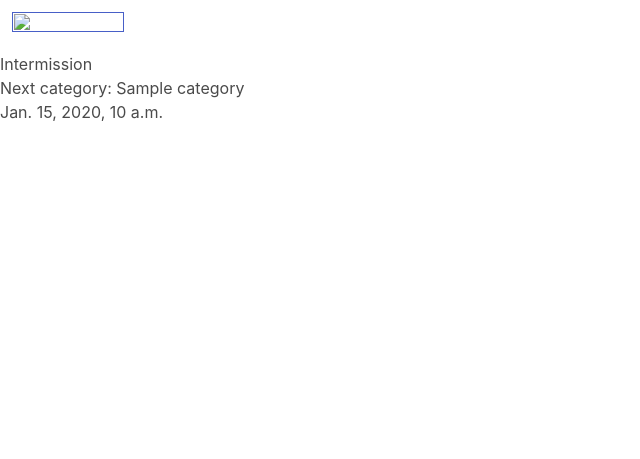
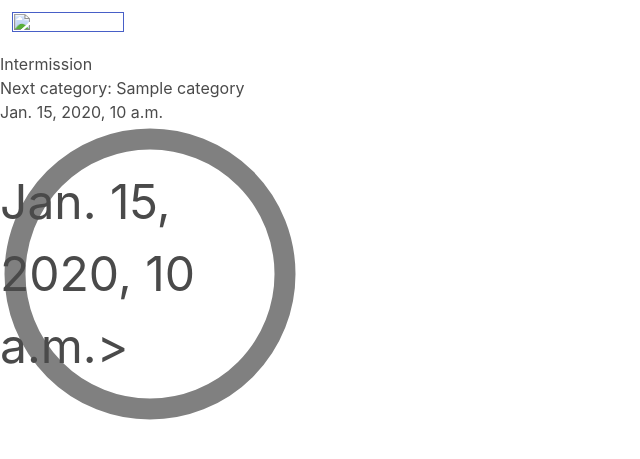
Before and after one commit to jermzblake/Trivia-Night, a Django app: template main_app/templates/game/intermission.html in a window 1280 px wide. Shown: the top 459 px of the page, without its empty margins (0-640 px from the left). Run offline with Django 3.2, Linux system fonts and the light colour scheme; the template is opened without the code that fills it: most values are stand-ins (such as "Sample title", 1, 10 or a date in 2020).

Commit message:
add svg to intermission html and style it for skeleton of timer

```diff
--- a/main_app/static/css/style.css
+++ b/main_app/static/css/style.css
@@ -24,3 +24,41 @@ main {
   padding: 1em;
   margin: 1em 2em 1.5em 1em;
 }
+
+/* Sets the containers height and width */
+.base-timer {
+  position: relative;
+  height: 300px;
+  width: 300px;
+}
+
+/* Removes SVG styling that would hide the time label */
+.base-timer__circle {
+  fill: none;
+  stroke: none;
+}
+
+/* The SVG path that displays the timer's progress */
+.base-timer__path-elapsed {
+  stroke-width: 7px;
+  stroke: grey;
+}
+
+.base-timer__label {
+  position: absolute;
+
+  /* Size should match the parent container */
+  width: 300px;
+  height: 300px;
+
+  /* Keep the label aligned to the top */
+  top: 0;
+
+  /* Create a flexible box that centers content vertically and horizontally */
+  display: flex;
+  align-items: center;
+  justify-content: center;
+
+  /* Sort of an arbitrary number; adjust to your liking */
+  font-size: 48px;
+}
--- a/main_app/static/js/intermission.js
+++ b/main_app/static/js/intermission.js
@@ -1,3 +1,27 @@
 setTimeout (function() {
   window.location.href = 'http://127.0.0.1:8000/switchboard'
 }, time_left)
+
+// // Start with an initial value of 20 seconds
+// const TIME_LIMIT = 20;
+
+// // Initially, no time has passed, but this will count up
+// // and subtract from the TIME_LIMIT
+// let timePassed = 0;
+// let timeLeft = TIME_LIMIT;
+
+function formatTimeLeft(time) {
+  // The largest round integer less than or equal to the result of time divided being by 60.
+  const minutes = Math.floor(time / 60);
+
+  // Seconds are the remainder of the time divided by 60 (modulus operator)
+  let seconds = time % 60;
+
+  // If the value of seconds is less than 10, then display seconds with a leading zero
+  if (seconds < 10) {
+    seconds = `0${seconds}`;
+  }
+
+  // The output in MM:SS format
+  return `${minutes}:${seconds}`;
+}
--- a/main_app/templates/game/intermission.html
+++ b/main_app/templates/game/intermission.html
@@ -8,4 +8,17 @@
 <h1>Next category: {{category}}</h1>
 <h1>{{time_left}}</h1>
 
+<div class="base-timer">
+    <svg class="base-timer__svg" viewBox="0 0 100 100" xmlns="http://www.w3.org/2000/svg">
+      <g class="base-timer__circle">
+        <circle class="base-timer__path-elapsed" cx="50" cy="50" r="45" />
+      </g>
+    </svg>
+    <span id="base-timer-label" class="base-timer__label">
+        {{ time_left }}>  <!-- tutorial used this ${formatTime(timeLeft)}-->
+      <!-- Remaining time label -->
+    </span>
+</div>
+
+
 {% endblock %}
```
